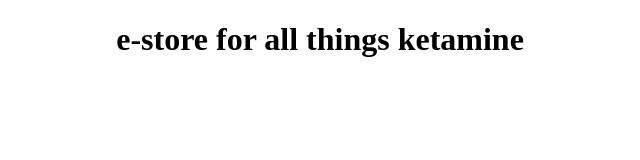
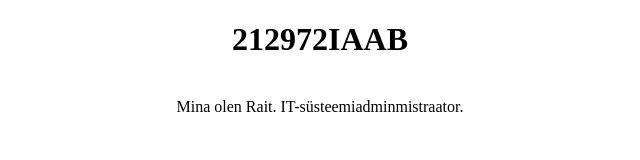
Before and after one commit to kirdesai/kirdesai.github.io, a plain HTML site: page index.html in a window 1280 px wide. Shown: the whole page, without its empty margins (320-960 px from the left). Drawn offline with Linux system fonts and the light colour scheme.

Commit message:
Update index.html

```diff
--- a/index.html
+++ b/index.html
@@ -5,7 +5,7 @@
 </head>
 
 <body>
-<center><h1>e-store for all things ketamine</h1></center>
+<center><h1>212972IAAB</h1><br>Mina olen Rait. IT-süsteemiadminmistraator.</center>
 </body>
 
 </html>
```
